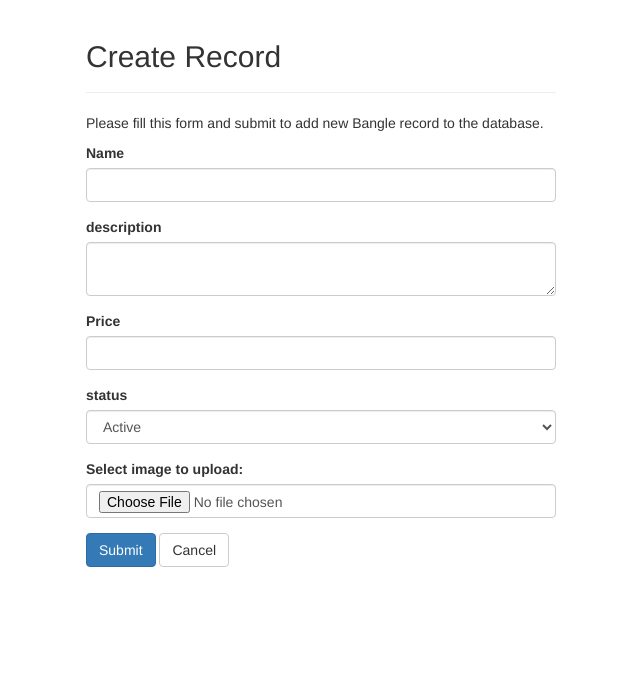
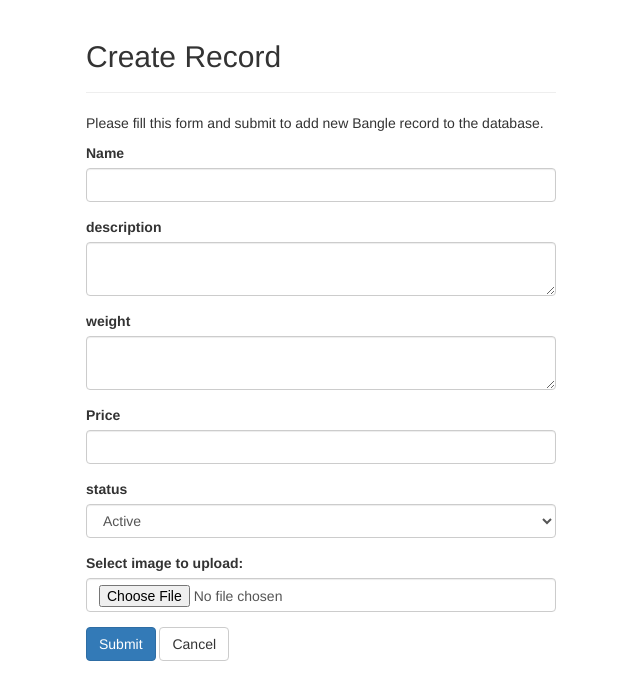
Before and after one commit to meisabikumar/php-simple-products-cart-system, a PHP site: page /create.php in a window 1280 px wide. Shown: the top 700 px of the page, without its empty margins (319-959 px from the left). Run offline with PHP 8.4, Linux system fonts and the light colour scheme; a user stored in the database is signed in; some libraries are stand-ins or nearby versions.

Commit message:
cart with weight

```diff
--- a/admin.php
+++ b/admin.php
@@ -49,7 +49,7 @@ if(!isset($_SESSION["loggedin"]) || $_SESSION["loggedin"] !== true){
                     require_once "dbConfig.php";
 
                     // Attempt select query execution
-                    $sql = "SELECT * FROM items";
+                    $sql = "SELECT * FROM products";
                     if($result = mysqli_query($link, $sql)){
                         if(mysqli_num_rows($result) > 0){
                             echo "<table class='table table-bordered table-responsive table-striped'>";
@@ -59,7 +59,7 @@ if(!isset($_SESSION["loggedin"]) || $_SESSION["loggedin"] !== true){
                                         echo "<th>Name</th>";
                                         echo "<th>description</th>";
                                         echo "<th>price</th>";
-
+                                        echo "<th>weight</th>";
                                         echo "<th>created</th>";
                                         echo "<th>Last modified</th>";
                                         echo "<th>status</th>";
@@ -73,7 +73,7 @@ if(!isset($_SESSION["loggedin"]) || $_SESSION["loggedin"] !== true){
                                         echo "<td>" . $row['name'] . "</td>";
                                         echo "<td>" . $row['description'] . "</td>";
                                         echo "<td>" . $row['price'] . "</td>";
-
+                                        echo "<td>" . $row['weight'] . "</td>";
                                         echo "<td>" . $row['created'] . "</td>";
                                         echo "<td>" . $row['modified'] . "</td>";
                                         if($row['status']==1){
--- a/create.php
+++ b/create.php
@@ -12,8 +12,8 @@ if(!isset($_SESSION["loggedin"]) || $_SESSION["loggedin"] !== true){
 }
 
 // Define variables and initialize with empty values
-$name = $description = $price =  $status = $img = "";
-$name_err = $description_err = $price_err = $status_err = $img_err = "";
+$name = $description = $weight = $price =  $status = $img = "";
+$name_err = $description_err = $weight_err = $price_err = $status_err = $img_err = "";
 
 // Processing form data when form is submitted
 if($_SERVER["REQUEST_METHOD"] == "POST"){
@@ -34,6 +34,13 @@ if($_SERVER["REQUEST_METHOD"] == "POST"){
         $description_err = "Please enter an description.";
     } else{
         $description = $input_description;
+    }
+
+    $input_weight = trim($_POST["weight"]);
+    if(empty($input_weight)){
+        $weight_err = "Please enter an description.";
+    } else{
+        $weight = $input_weight;
     }
 
     // Validate price
@@ -112,7 +119,7 @@ if (file_exists($target_file) && !empty($_FILES["fileToUpload"]["name"])) {
 
 
     // Check input errors before inserting in database
-    if(empty($name_err) && empty($description_err) && empty($price_err)  && empty($img_err) && empty($status_err) ){
+    if(empty($name_err) && empty($description_err) && empty($weight_err) && empty($price_err)  && empty($img_err) && empty($status_err) ){
 
           // Check if $uploadOk is set to 0 by an error
             if ($uploadOk == 0 && empty($img_err) ) {
@@ -129,15 +136,16 @@ if (file_exists($target_file) && !empty($_FILES["fileToUpload"]["name"])) {
             }
 
         // Prepare an insert statement
-        $sql = "INSERT INTO items (name, description, price,  file_name, created, status) VALUES (?, ?, ?, ?, NOW(),?)";
+        $sql = "INSERT INTO products (name, description, weight, price,  file_name, created, status) VALUES (?, ?, ?, ?, ?, NOW(), ?)";
 
         if($stmt = mysqli_prepare($link, $sql)){
             // Bind variables to the prepared statement as parameters
-            mysqli_stmt_bind_param($stmt, "sssss", $param_name, $param_description, $param_price,  $param_file,$param_status);
+            mysqli_stmt_bind_param($stmt, "ssssss", $param_name, $param_description, $param_weight, $param_price,  $param_file,$param_status);
 
             // Set parameters
             $param_name = $name;
             $param_description = $description;
+            $param_weight = $weight;
             $param_price = $price;
 
             $param_file = $fileName;
@@ -205,6 +213,12 @@ if (file_exists($target_file) && !empty($_FILES["fileToUpload"]["name"])) {
                             <span class="help-block"><?php echo $description_err;?></span>
                         </div>
 
+                        <div class="form-group <?php echo (!empty($weight_err)) ? 'has-error' : ''; ?>">
+                            <label>weight</label>
+                            <textarea name="weight" class="form-control"><?php echo $weight; ?></textarea>
+                            <span class="help-block"><?php echo $weight_err;?></span>
+                        </div>
+
                         <div class="form-group <?php echo (!empty($price_err)) ? 'has-error' : ''; ?>">
                             <label>Price</label>
                             <input type="text" name="price" class="form-control" value="<?php echo $price; ?>">
--- a/dbConfig.php
+++ b/dbConfig.php
@@ -3,7 +3,7 @@
 $dbHost     = "localhost";
 $dbUsername = "root";
 $dbPassword = "";
-$dbName     = "cart";
+$dbName     = "cart_simple";
 
 // Create database connection
 $db = new mysqli($dbHost, $dbUsername, $dbPassword, $dbName);
--- a/delete.php
+++ b/delete.php
@@ -15,7 +15,7 @@ if(isset($_POST["id"]) && !empty($_POST["id"])){
     require_once "dbConfig.php";
 
     // Prepare a delete statement
-    $sql = "DELETE FROM items WHERE id = ?";
+    $sql = "DELETE FROM products WHERE id = ?";
 
     if($stmt = mysqli_prepare($link, $sql)){
         // Bind variables to the prepared statement as parameters
@@ -53,7 +53,7 @@ if(isset($_POST["id"]) && !empty($_POST["id"])){
         $id =  trim($_GET["id"]);
 
         // Prepare a select statement
-        $sql = "SELECT * FROM items WHERE id = ?";
+        $sql = "SELECT * FROM products WHERE id = ?";
         if($stmt = mysqli_prepare($link, $sql)){
             // Bind variables to the prepared statement as parameters
             mysqli_stmt_bind_param($stmt, "i", $param_id);
--- a/index.php
+++ b/index.php
@@ -49,7 +49,9 @@ require_once 'dbConfig.php';
         <div class="card col-lg-4">
             <div class="card-body">
                 <h5 class="card-title"><?php echo $row["name"]; ?></h5>
+                <img src="uploads/<?php echo $row["file_name"]; ?>" alt="" width="300px">
                 <h6 class="card-subtitle mb-2 text-muted">Price: <?php echo '$'.$row["price"].' USD'; ?></h6>
+                <h6 class="card-subtitle mb-2 text">weight: <?php echo $row["weight"]; ?></h6>
                 <p class="card-text"><?php echo $row["description"]; ?></p>
                 <a href="cartAction.php?action=addToCart&id=<?php echo $row["id"]; ?>" class="btn btn-primary">Add to Cart</a>
             </div>
```
Also changed, not shown: cart.sql (+29 -5 lines), read.php (+6 -2 lines), update.php (+22 -8 lines), uploads/WIN_20201022_17_57_52_Pro.jpg (added).
